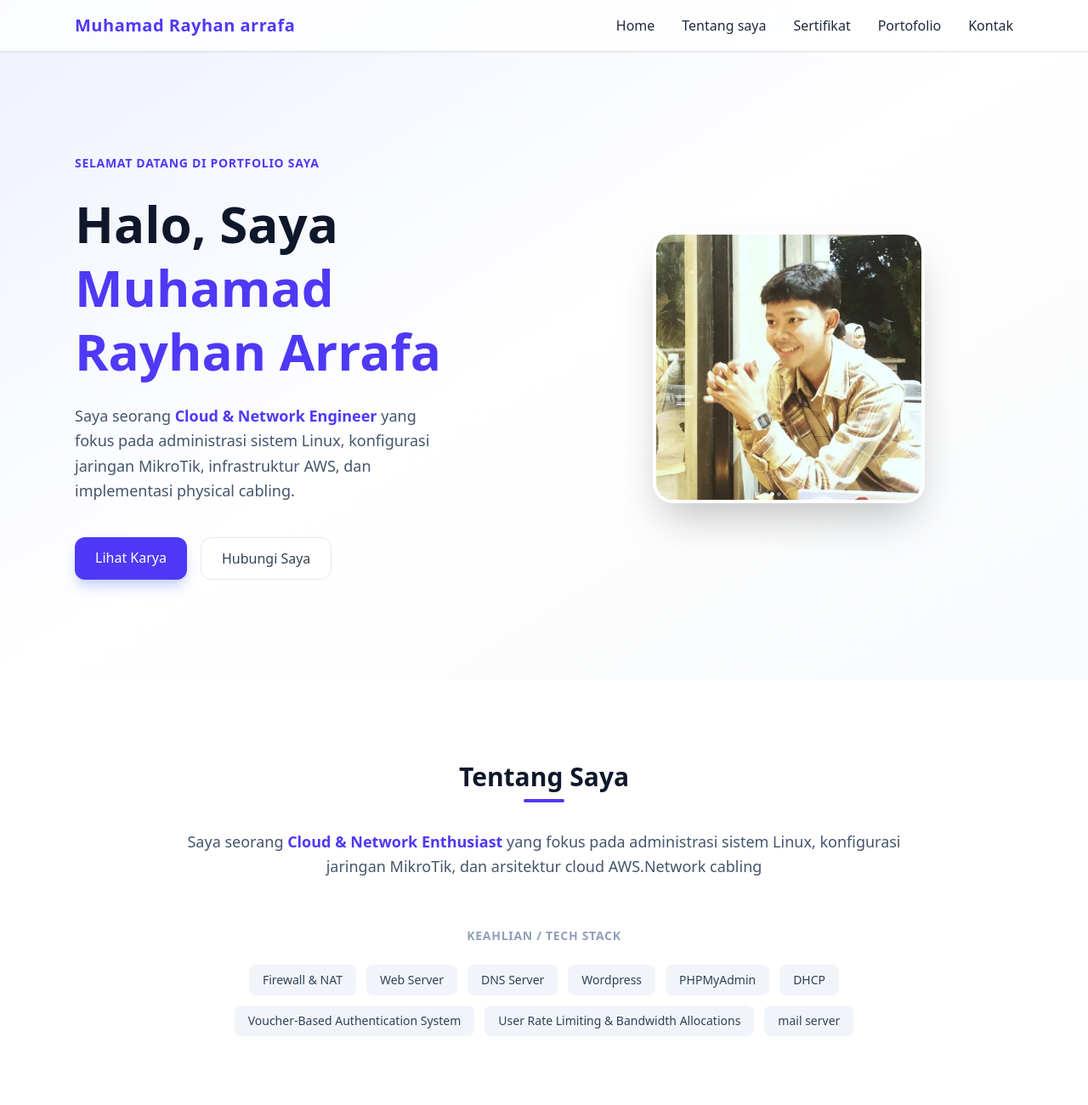
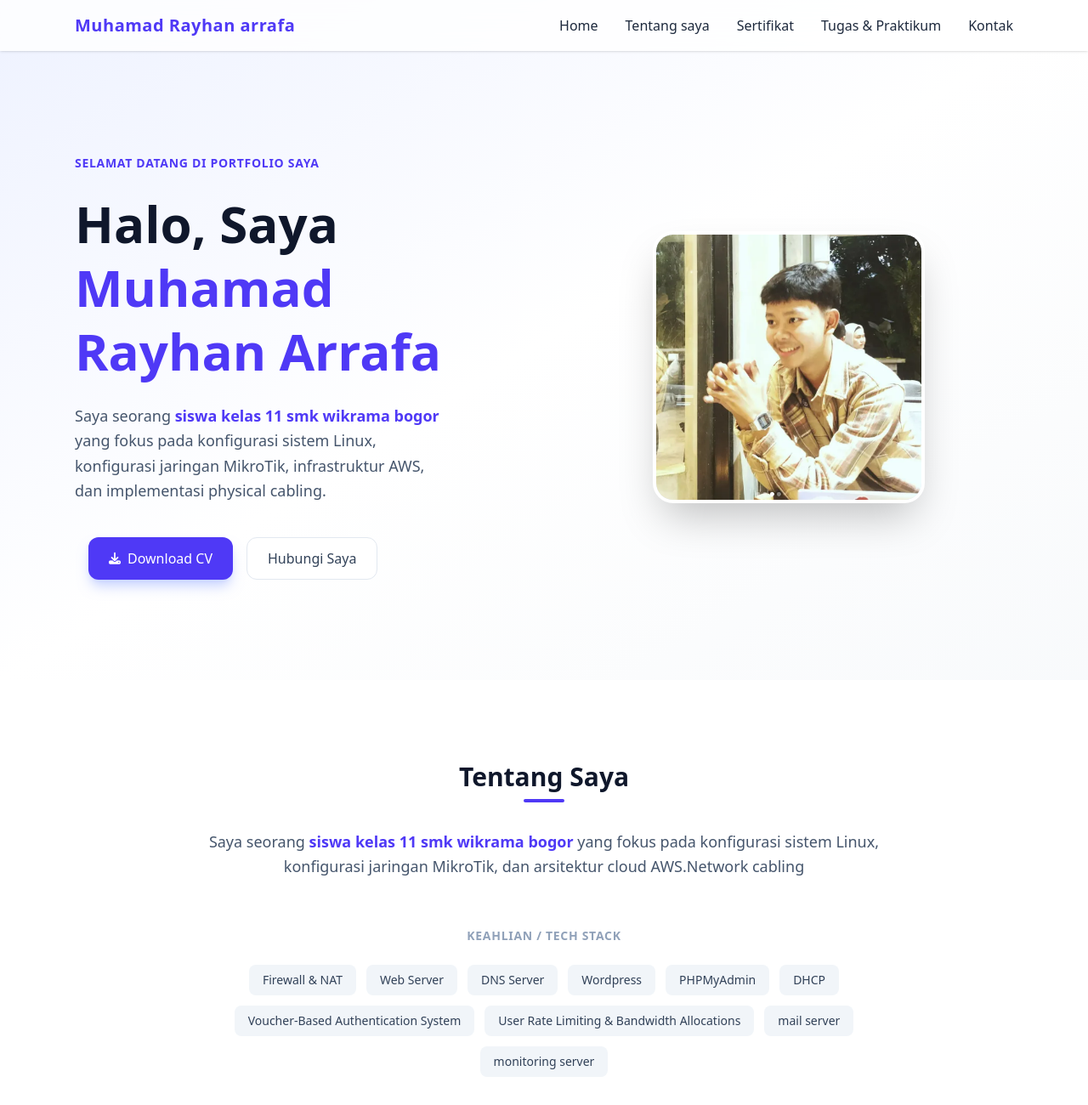
Before and after one commit to muhamadrayhanarrafa/portopolio-Rayhan, a plain HTML site: page rayhan.html in a window 1280 px wide. Shown: the top 1300 px of the page at 85% size. Drawn offline with nearby package versions, Linux system fonts and the light colour scheme.

Commit message:
new function

```diff
--- a/rayhan.html
+++ b/rayhan.html
@@ -16,7 +16,7 @@
                 <a href="#home" class="hover:text-indigo-600 transition">Home</a>
                 <a href="#about" class="hover:text-indigo-600 transition">Tentang saya</a>
                 <a href="#Sertifikat" class="hover:text-indigo-600 transition">Sertifikat</a>
-                <a href="#portofolio" class="hover:text-indigo-600 transition">Portofolio</a>
+                <a href="#Tugas&Praktikum" class="hover:text-indigo-600 transition">Tugas & Praktikum</a>
                 <a href="#contact" class="hover:text-indigo-600 transition">Kontak</a>
             </div>
         </div>
@@ -30,13 +30,17 @@
                     Halo, Saya <span class="text-indigo-600">Muhamad Rayhan Arrafa</span>
                 </h1>
                 <p class="text-lg text-slate-600 leading-relaxed max-w-md mx-auto md:mx-0">
-                    Saya seorang <span class="text-indigo-600 font-semibold">Cloud & Network Engineer</span> yang fokus pada administrasi sistem Linux, konfigurasi jaringan MikroTik, infrastruktur AWS, dan implementasi physical cabling.
+                    Saya seorang <span class="text-indigo-600 font-semibold">siswa kelas 11 smk wikrama bogor</span> yang fokus pada konfigurasi sistem Linux, konfigurasi jaringan MikroTik, infrastruktur AWS, dan implementasi physical cabling.
                 </p>
                 <div class="flex flex-col sm:flex-row gap-4 justify-center md:justify-start pt-2">
    <div class="flex flex-col sm:flex-row gap-4 justify-center md:justify-start pt-2">
     <!-- Digeser menjorok ke dalam (pakai tombol Tab di keyboard) -->
-    <a href="#projects" class="px-6 py-3 bg-indigo-600 text-white font-medium rounded-xl shadow-lg shadow-indigo-200 hover:bg-indigo-700 transition transform hover:-translate-y-0.5 text-center">
-        Lihat Karya
+    <div class="flex flex-col sm:flex-row gap-4 justify-center md:justify-start pt-2">
+    </div>
+    <!-- Tombol 1: Ganti Menjadi Download CV -->
+    <a href="cv.pdf" download="CV_Muhamad_Rayhan_Arrafa.pdf" class="px-6 py-3 bg-indigo-600 text-white font-medium rounded-xl shadow-lg shadow-indigo-200 hover:bg-indigo-700 transition transform hover:-translate-y-0.5 text-center flex items-center justify-center gap-2">
+        <i class="fa-solid fa-download text-sm"></i>
+        Download CV
     </a>
     <a href="#contact" class="px-6 py-3 bg-white text-slate-700 font-medium rounded-xl border border-slate-200 hover:bg-slate-50 transition text-center">
         Hubungi Saya
@@ -59,7 +63,7 @@
                 <div class="h-1 w-12 bg-indigo-600 mx-auto rounded-full"></div>
             </div>
             <p class="text-lg text-slate-600 leading-relaxed">
-                Saya seorang <span class="text-indigo-600 font-semibold">Cloud & Network Enthusiast</span> yang fokus pada administrasi sistem Linux, konfigurasi jaringan MikroTik, dan arsitektur cloud AWS.Network cabling
+                Saya seorang <span class="text-indigo-600 font-semibold">siswa kelas 11 smk wikrama bogor</span> yang fokus pada konfigurasi sistem Linux, konfigurasi jaringan MikroTik, dan arsitektur cloud AWS.Network cabling
 
             <div class="pt-6">
                 <h3 class="text-sm font-semibold uppercase tracking-wider text-slate-400 mb-6">Keahlian / Tech Stack</h3>
@@ -73,6 +77,7 @@
                     <span class="px-4 py-2 bg-slate-100 text-slate-700 rounded-lg font-medium text-sm">Voucher-Based Authentication System</span>
                     <span class="px-4 py-2 bg-slate-100 text-slate-700 rounded-lg font-medium text-sm">User Rate Limiting & Bandwidth Allocations</span>
                     <span class="px-4 py-2 bg-slate-100 text-slate-700 rounded-lg font-medium text-sm">mail server</span>
+                    <span class="px-4 py-2 bg-slate-100 text-slate-700 rounded-lg font-medium text-sm">monitoring server</span>
                 </div>
             </div>
         </div>
@@ -146,7 +151,7 @@
         </div>
     </section>
 
-    <section id="portofolio" class="py-24 bg-slate-50">
+    <section id="Tugas&Praktikum" class="py-24 bg-slate-50">
         <div class="max-w-6xl mx-auto px-6 space-y-12">
             <div class="text-center space-y-2">
                 <h2 class="text-3xl font-bold text-slate-900">Tugas & Praktikum</h2>
@@ -279,7 +284,7 @@
 
                 <div>
                     <label class="block text-sm font-semibold text-slate-700 mb-2">Alamat Email</label>
-                    <input type="email" name="email" required placeholder="name@example.com" class="w-full px-4 py-3 rounded-xl border border-slate-200 focus:outline-none focus:border-indigo-600 text-sm transition">
+                    <input type="email" name="email" required placeholder="name@gmail.com" class="w-full px-4 py-3 rounded-xl border border-slate-200 focus:outline-none focus:border-indigo-600 text-sm transition">
                 </div>
 
                 <div>
```
Also changed, not shown: 1 other file.
